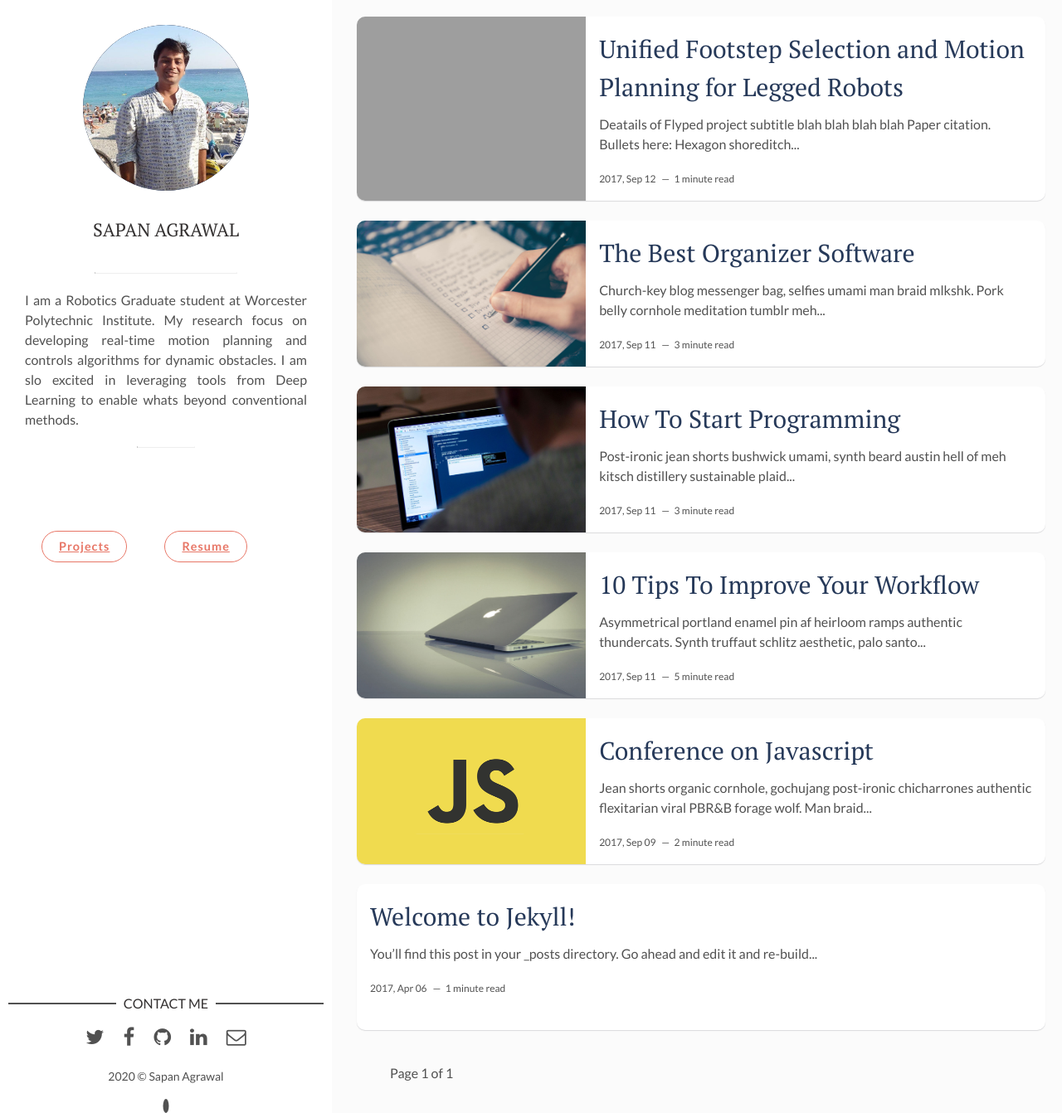
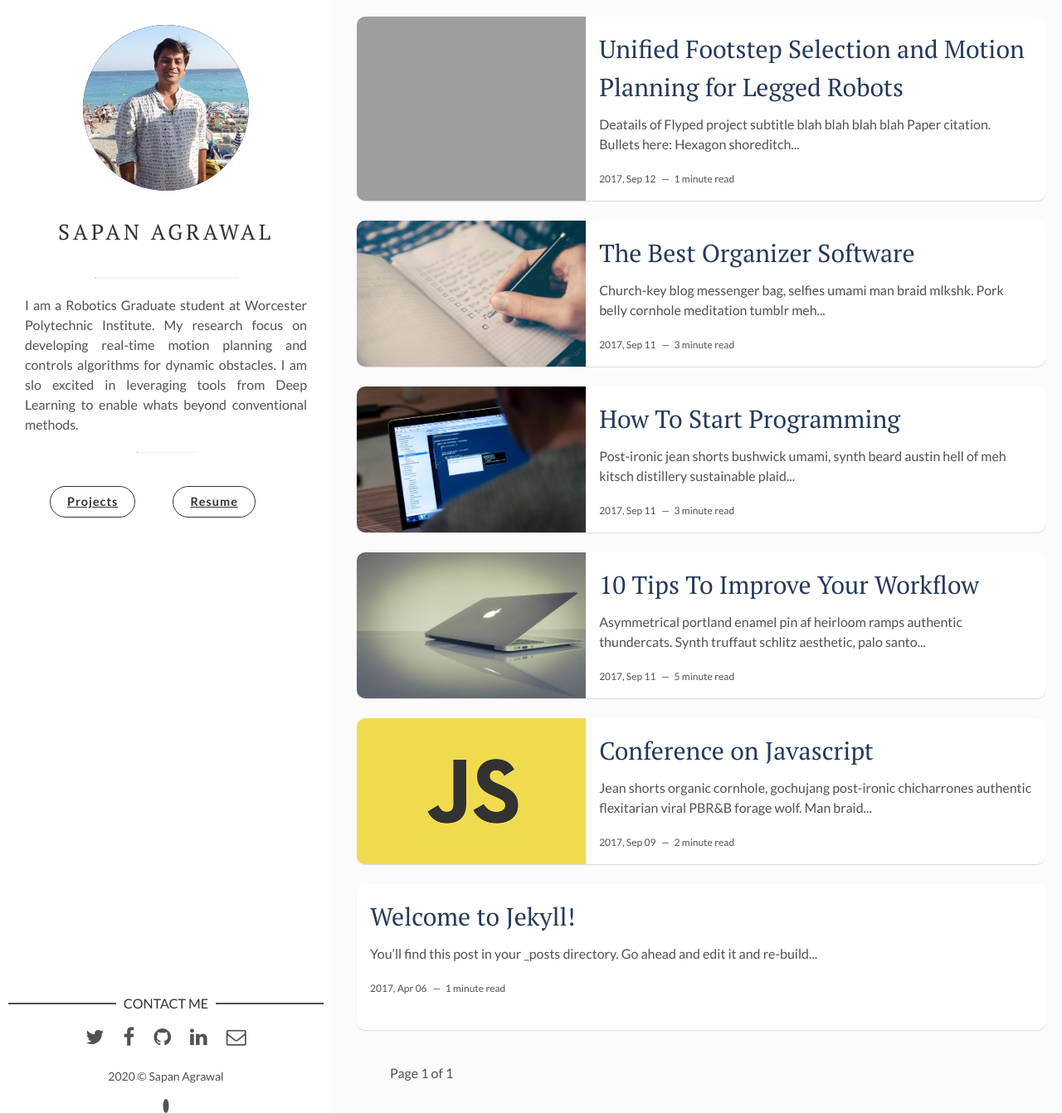
Before and after one commit to sapan-ostic/sapan-ostic.github.io, a Jekyll site: the page built from index.html, in a window 1280 px wide and 1342 px high. Shown: the whole window at 83% size. Built offline with Jekyll 4.4.1, drawn with Linux system fonts in a browser that asks for light colours; the list of posts is cut into pages by our own code.

Commit message:
site setting updated

```diff
--- a/assets/css/main.css
+++ b/assets/css/main.css
@@ -937,7 +937,7 @@ table tfoot td {
 }
 
 .about {
-  margin: 0 0 60px;
+  margin: 0 0 0px;
   text-align: justify;
   padding: 10px 20px 10px;
 }
@@ -975,10 +975,11 @@ table tfoot td {
   margin: 0 0 10px;
   position: initial;
   padding-bottom: 15px;
-  font-size: 22px;
+  font-size: 26px;
   text-transform: uppercase;
   color: #333030;
   font-weight: 400;
+  letter-spacing: 4px;
 }
 
 .about .author-name::after {
@@ -1018,18 +1019,35 @@ table tfoot td {
 
 nav {
 	display: inline-block;
-	position: relative; }
+	position: relative;
+  }
+
+
+.navigation-wrapper{
+  padding-left : 10px;
+  display: block;
+}
 
 .navigation__item {
 	display: inline-block;
 	margin: 0 2px 0 0;
-  line-height: 1em; }
+	line-height: 1em; }
+	.navigation__item a {
+		display: block;
+		position: relative;
+		border-color: #FFF;
+		color: #FFF;
+		opacity: .8; }
+		.navigation__item a:hover {
+			color: #FFF;
+			border-color: #FFF;
+			opacity: 1; }
 
 .navigation__item a {
   display: block;
   position: relative;
   border-color: #FFF;
-  color: #FFF;
+  color: #ffffff00;
   opacity: .8; }
 
 .navigation__item a:hover {
@@ -1056,17 +1074,17 @@ pre.highlight code,
 
 .btn, .navigation__item a {
 	padding: 10px 20px;
-	border: 1px solid #e25440;
+	border: 1px solid #000000;
 	border-radius: 20px;
 	font-size: .9em;
 	font-weight: bold;
 	letter-spacing: 1px;
 	text-shadow: none;
-	color: #e25440;
+	color: #000000;
 	-webkit-font-smoothing: antialiased; }
 	.btn:hover, .navigation__item a:hover {
-		color: #b9301c;
-    border-color: #b9301c; }
+		color: #4b88bd;
+    border-color: #4b88bd; }
 
 .btn-secondary {
   border-color: #5ba4e5;
```
